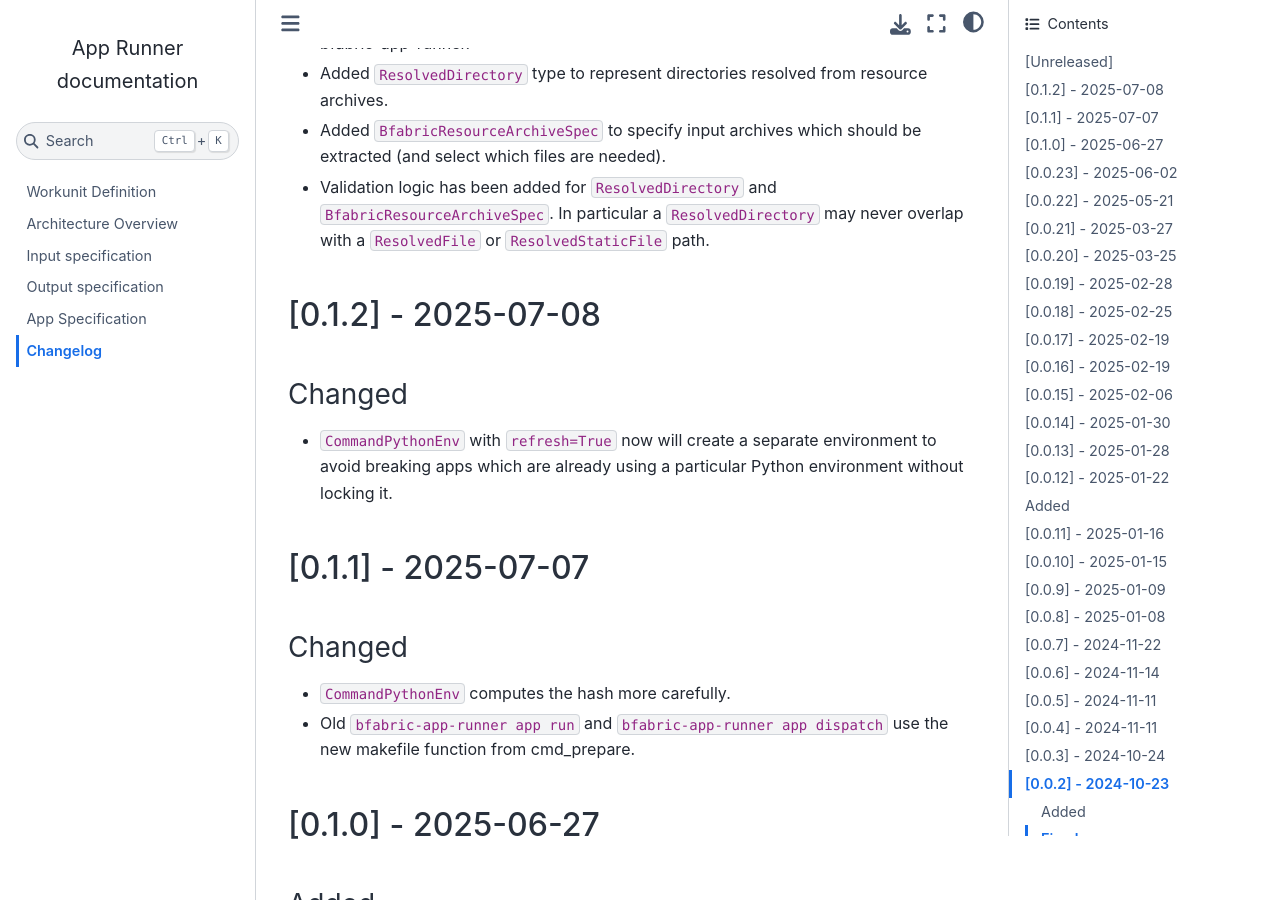
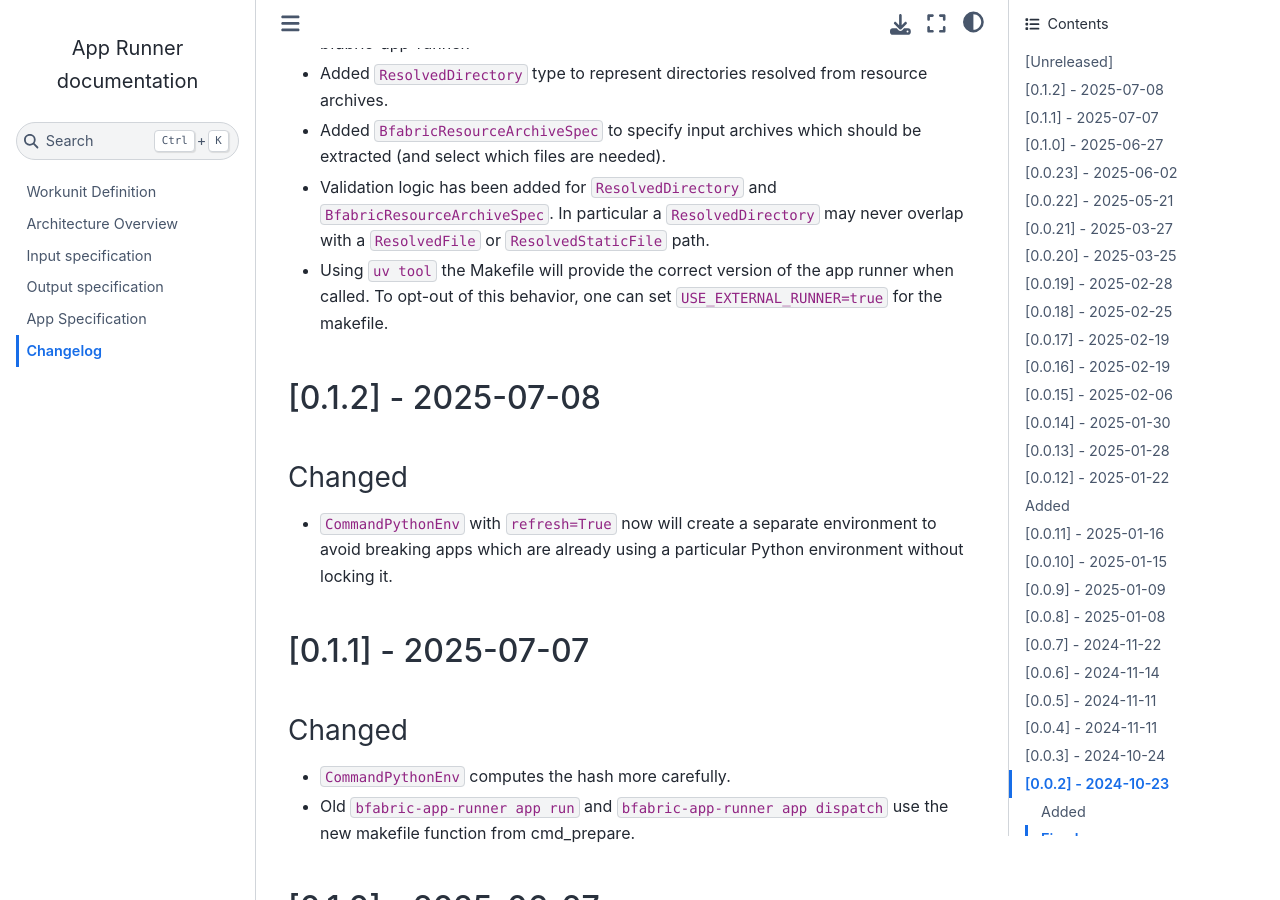
Before and after one commit to fgcz/bfabricPy, a Sphinx documentation site: the page built from bfabric_app_runner/docs/changelog.md, in a window 1280 px wide and 900 px high, scrolled down 763 px. Built offline with Sphinx 7.4.7 and the Sphinx Book theme 1.1.4, drawn with Linux system fonts in a browser that asks for light colours.

Commit message:
changelog

```diff
--- a/bfabric_app_runner/docs/changelog.md
+++ b/bfabric_app_runner/docs/changelog.md
@@ -20,6 +20,7 @@ The format is based on [Keep a Changelog](https://keepachangelog.com/en/1.1.0/).
 - Added `ResolvedDirectory` type to represent directories resolved from resource archives.
 - Added `BfabricResourceArchiveSpec` to specify input archives which should be extracted  (and select which files are needed).
 - Validation logic has been added for `ResolvedDirectory` and `BfabricResourceArchiveSpec`. In particular a `ResolvedDirectory` may never overlap with a `ResolvedFile` or `ResolvedStaticFile` path.
+- Using `uv tool` the Makefile will provide the correct version of the app runner when called. To opt-out of this behavior, one can set `USE_EXTERNAL_RUNNER=true` for the makefile.
 
 ## \[0.1.2\] - 2025-07-08
 
```
